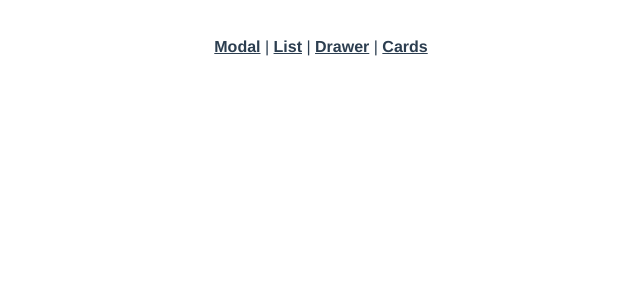
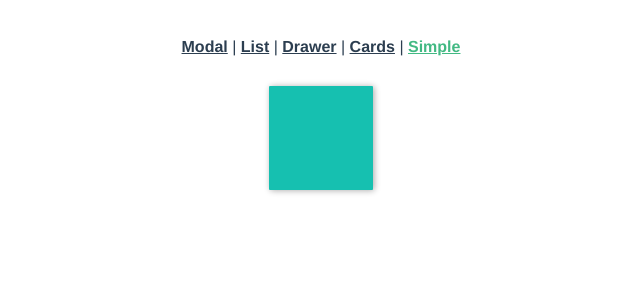
Before and after one commit to kjkorea-dev/learning_vuemastery_animating-vue3, a Vue app: page /simple in a window 1280 px wide. Shown: the top 300 px of the page, without its empty margins (319-959 px from the left). Built offline with nearby package versions, Linux system fonts and the light colour scheme.

Commit message:
Intro to GSAP 3 : simple

```diff
--- a/package.json
+++ b/package.json
@@ -9,6 +9,7 @@
   },
   "dependencies": {
     "core-js": "^3.6.5",
+    "gsap": "^3.7.1",
     "velocity-animate": "^1.5.2",
     "vue": "^3.0.0",
     "vue-router": "^4.0.0-0"
--- a/src/App.vue
+++ b/src/App.vue
@@ -3,7 +3,8 @@
     <router-link to="/">Modal</router-link> |
     <router-link to="/list">List</router-link> |
     <router-link to="/drawer">Drawer</router-link> |
-    <router-link to="/cards">Cards</router-link>
+    <router-link to="/cards">Cards</router-link> |
+    <router-link to="/simple">Simple</router-link>
   </div>
   <router-view v-slot="{ Component }">
     <transition name="slide-fade" mode="out-in">
--- a/src/router/index.js
+++ b/src/router/index.js
@@ -2,6 +2,7 @@ import { createRouter, createWebHistory } from 'vue-router'
 import Modal from '../views/Modal.vue'
 import Drawer from '@/views/Drawer.vue'
 import Cards from '@/views/Cards.vue'
+import Simple from '@/views/Simple.vue'
 
 const routes = [
   {
@@ -28,6 +29,11 @@ const routes = [
     name: Cards,
     component: Cards,
   },
+  {
+    path: '/simple',
+    name: Simple,
+    component: Simple,
+  },
 ]
 
 const router = createRouter({
--- /dev/null
+++ b/src/views/Simple.vue
@@ -0,0 +1,41 @@
+<template>
+  <div>
+    <transition appear @before-enter="beforeEnter" @enter="enter" :css="false">
+      <div class="card"></div>
+    </transition>
+  </div>
+</template>
+
+<script>
+import gsap from 'gsap'
+
+export default {
+  methods: {
+    beforeEnter(el) {
+      el.style.opacity = 0
+      el.style.transform = 'scale(0, 0)'
+    },
+    enter(el, done) {
+      gsap.to(el, {
+        duration: 1,
+        opacity: 1,
+        scale: 1,
+        ease: 'bounce.out',
+        onComplete: done,
+      })
+    },
+  },
+}
+</script>
+
+<style scoped>
+.card {
+  display: block;
+  margin: 0 auto 0 auto;
+  height: 6.5em;
+  width: 6.5em;
+  border-radius: 1%;
+  background-color: #16c0b0;
+  box-shadow: 0.08em 0.03em 0.4em #ababab;
+}
+</style>
```
Also changed, not shown: 1 other file (tests, documents, lock files or other folders).
